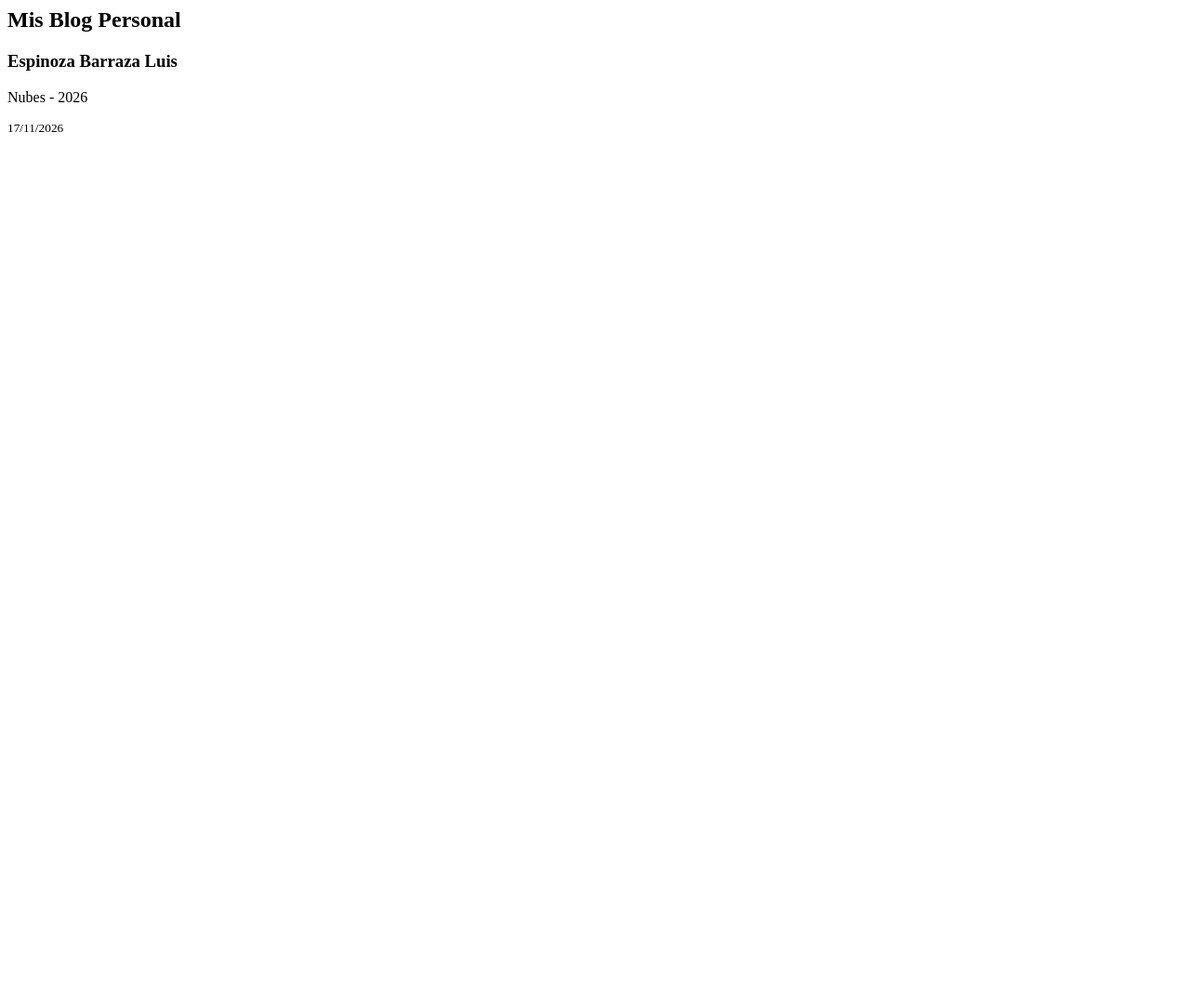
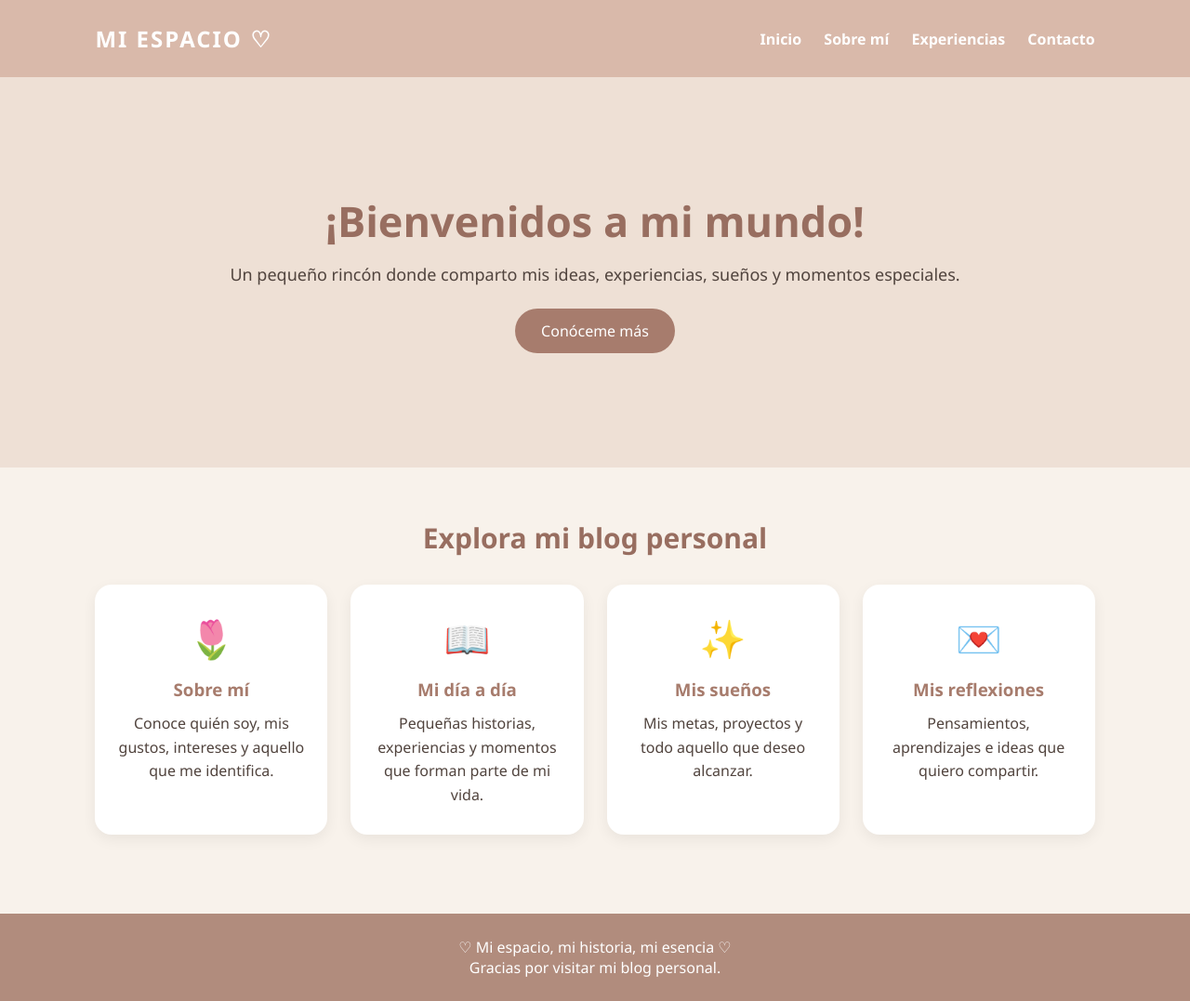
Before and after one commit to Bais17/pruebaBlog, a plain HTML site: page index.html in a window 1280 px wide. Shown: the whole page at 93% size. Before the commit the page ends 800 px from the top, so only its background shows below. Drawn offline with Linux system fonts and the light colour scheme.

Commit message:
mejora de index

```diff
--- a/index.html
+++ b/index.html
@@ -1,6 +1,204 @@
-<h2> Mis Blog Personal</h2>
- <article>
-    <h3>Espinoza Barraza Luis</h3>
-    <p>Nubes - 2026</p>
-    <small>17/11/2026</small>
- </article>
+
+<!DOCTYPE html>
+<html lang="es">
+<head>
+    <meta charset="UTF-8">
+    <meta name="viewport" content="width=device-width, initial-scale=1.0">
+    <title>Mi Blog Personal</title>
+
+    <style>
+        * {
+            margin: 0;
+            padding: 0;
+            box-sizing: border-box;
+        }
+
+        body {
+            font-family: 'Segoe UI', sans-serif;
+            background: #f8f2eb;
+            color: #51443e;
+        }
+
+        header {
+            background: #d9b9aa;
+            padding: 25px 8%;
+            display: flex;
+            justify-content: space-between;
+            align-items: center;
+        }
+
+        header h2 {
+            color: white;
+            letter-spacing: 2px;
+        }
+
+        nav a {
+            color: white;
+            text-decoration: none;
+            margin-left: 20px;
+            font-weight: bold;
+        }
+
+        .inicio {
+            min-height: 420px;
+            display: flex;
+            align-items: center;
+            justify-content: center;
+            text-align: center;
+            padding: 60px 20px;
+            background: #eee0d5;
+        }
+
+        .inicio h1 {
+            font-size: 45px;
+            color: #986e60;
+            margin-bottom: 15px;
+        }
+
+        .inicio p {
+            font-size: 18px;
+            margin-bottom: 25px;
+        }
+
+        .boton {
+            display: inline-block;
+            background: #a77c6d;
+            color: white;
+            padding: 13px 28px;
+            border-radius: 25px;
+            text-decoration: none;
+        }
+
+        .contenido {
+            padding: 55px 8%;
+            text-align: center;
+        }
+
+        .contenido h2 {
+            color: #986e60;
+            font-size: 30px;
+            margin-bottom: 30px;
+        }
+
+        .tarjetas {
+            display: grid;
+            grid-template-columns: repeat(auto-fit, minmax(220px, 1fr));
+            gap: 25px;
+        }
+
+        .tarjeta {
+            background: white;
+            padding: 30px 20px;
+            border-radius: 18px;
+            box-shadow: 0 5px 15px #00000010;
+            transition: 0.3s;
+        }
+
+        .tarjeta:hover {
+            transform: translateY(-7px);
+        }
+
+        .tarjeta .icono {
+            font-size: 40px;
+            margin-bottom: 15px;
+        }
+
+        .tarjeta h3 {
+            color: #a77c6d;
+            margin-bottom: 12px;
+        }
+
+        .tarjeta p {
+            line-height: 1.6;
+        }
+
+        footer {
+            background: #b18c7d;
+            color: white;
+            text-align: center;
+            padding: 25px;
+            margin-top: 30px;
+        }
+
+        @media (max-width: 600px) {
+            header {
+                flex-direction: column;
+                gap: 15px;
+            }
+
+            nav a {
+                margin: 5px;
+                display: inline-block;
+            }
+
+            .inicio h1 {
+                font-size: 32px;
+            }
+        }
+    </style>
+</head>
+
+<body>
+
+<header>
+    <h2>MI ESPACIO ♡</h2>
+    <nav>
+        <a href="#inicio">Inicio</a>
+        <a href="#sobre-mi">Sobre mí</a>
+        <a href="#experiencias">Experiencias</a>
+        <a href="#contacto">Contacto</a>
+    </nav>
+</header>
+
+<section class="inicio" id="inicio">
+    <div>
+        <h1>¡Bienvenidos a mi mundo!</h1>
+        <p>Un pequeño rincón donde comparto mis ideas,
+        experiencias, sueños y momentos especiales.</p>
+        <a href="#sobre-mi" class="boton">Conóceme más</a>
+    </div>
+</section>
+
+<section class="contenido" id="sobre-mi">
+    <h2>Explora mi blog personal</h2>
+
+    <div class="tarjetas">
+
+        <div class="tarjeta">
+            <div class="icono">🌷</div>
+            <h3>Sobre mí</h3>
+            <p>Conoce quién soy, mis gustos,
+            intereses y aquello que me identifica.</p>
+        </div>
+
+        <div class="tarjeta">
+            <div class="icono">📖</div>
+            <h3>Mi día a día</h3>
+            <p>Pequeñas historias, experiencias
+            y momentos que forman parte de mi vida.</p>
+        </div>
+
+        <div class="tarjeta">
+            <div class="icono">✨</div>
+            <h3>Mis sueños</h3>
+            <p>Mis metas, proyectos y todo aquello
+            que deseo alcanzar.</p>
+        </div>
+
+        <div class="tarjeta">
+            <div class="icono">💌</div>
+            <h3>Mis reflexiones</h3>
+            <p>Pensamientos, aprendizajes e ideas
+            que quiero compartir.</p>
+        </div>
+
+    </div>
+</section>
+
+<footer id="contacto">
+    <p>♡ Mi espacio, mi historia, mi esencia ♡</p>
+    <p>Gracias por visitar mi blog personal.</p>
+</footer>
+
+</body>
+</html>
```
